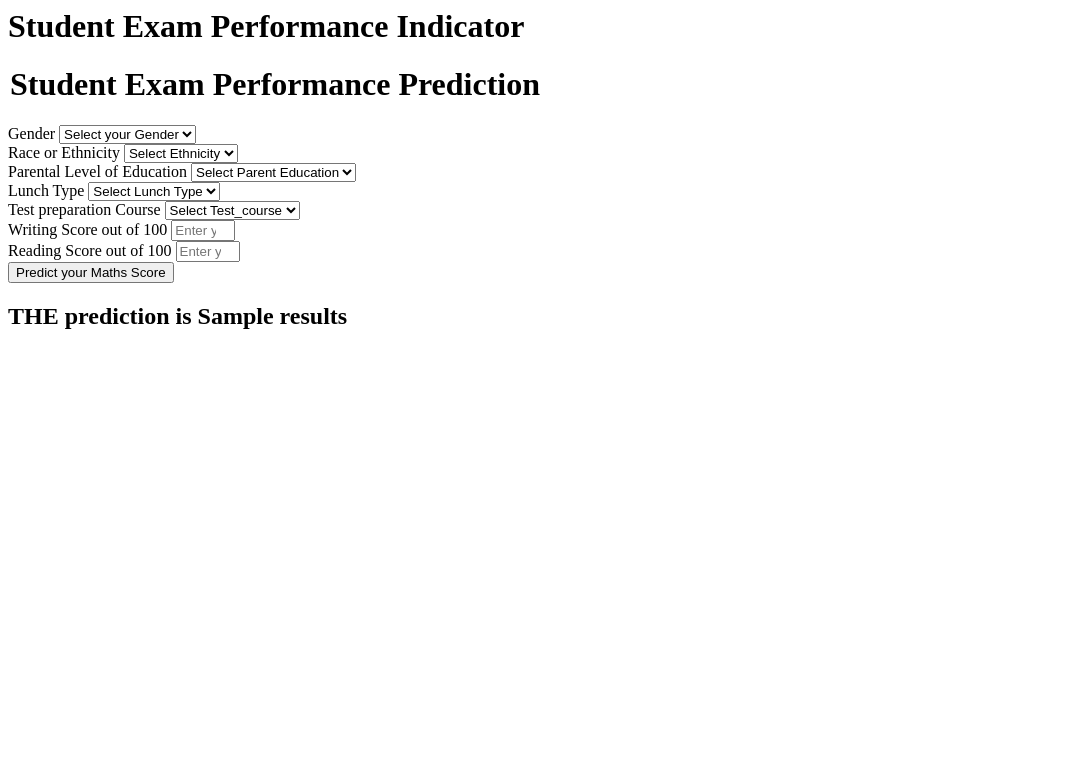
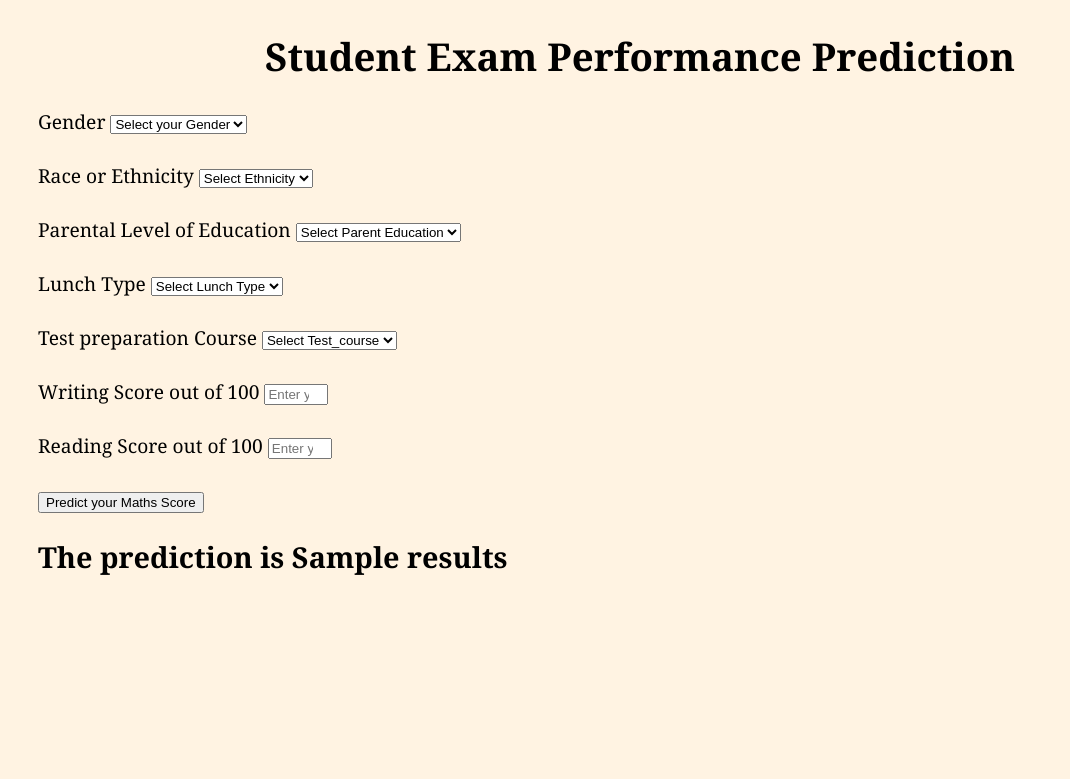
Before and after one commit to Arvisha/Machine-Learning-Project, a Flask app: template templates/home.html in a window 1280 px wide. Shown: the top 779 px of the page, without its empty margins (0-1070 px from the left). Run offline with Flask 3, Linux system fonts and the light colour scheme; the template is opened without the code that fills it: most values are stand-ins (such as "Sample title", 1, 10 or a date in 2020).

Commit message:
changed code

```diff
--- a/application.py
+++ b/application.py
@@ -11,11 +11,11 @@ app=application
 
 ## Route for a home page
 
-@app.route('/')
-def index():
-    return render_template('index.html')
+# @app.route('/')
+# def index():
+#     return render_template('home.html')
 
-@app.route('/predictdata',methods=['GET','POST'])
+@app.route('/',methods=['GET','POST'])
 def predict_datapoint():
     if request.method=='GET':
         return render_template('home.html')
@@ -39,4 +39,4 @@ def predict_datapoint():
 
 
 if __name__=="__main__":
-    app.run(host="0.0.0.0")  ## for deployment remove debug
+    app.run(host="0.0.0.0",debug = True)  ## for deployment remove debug
--- a/templates/home.html
+++ b/templates/home.html
@@ -1,10 +1,27 @@
+<!DOCTYPE html>
 <html>
+<head>
+  <style>
+    body{
+        background-color: #fff3e2;
+    }
+    .login{
+        margin: 30px;
+        font-size: larger;
+        font-family: Cambria, Cochin, Georgia, Times, 'Times New Roman', serif;
+    }
+    .heading{
+        display: flex;
+        justify-content: center;
+    }
+  </style>
+</head>
+
 <body>
     <div class="login">
-       <h1>Student Exam Performance Indicator</h1>
 
-       <form action="{{ url_for('predict_datapoint')}}" method="post">
-        <h1>
+       <form action="{{ url_for('predict_datapoint')}}" method="post" class="form">
+        <h1 class="heading">
             <legend>Student Exam Performance Prediction</legend>
         </h1>
         <div class="mb-3">
@@ -19,6 +36,7 @@
                 </option>
             </select>
         </div>
+         <br>
         <div class="mb-3">
             <label class="form-label">Race or Ethnicity</label>
             <select class="form-control" name="ethnicity" placeholder="Enter you ethnicity" required>
@@ -40,6 +58,7 @@
                 </option>
             </select>
         </div>
+         <br>
         <div class="mb-3">
             <label class="form-label">Parental Level of Education</label>
             <select class="form-control" name="parental_level_of_education"
@@ -65,6 +84,7 @@
                 </option>
             </select>
         </div>
+         <br>
         <div class="mb-3">
             <label class="form-label">Lunch Type</label>
             <select class="form-control" name="lunch" placeholder="Enter you Lunch" required>
@@ -77,6 +97,7 @@
                 </option>
             </select>
         </div>
+         <br>
         <div class="mb-3">
             <label class="form-label">Test preparation Course</label>
             <select class="form-control" name="test_preparation_course" placeholder="Enter you Course"
@@ -90,22 +111,24 @@
                 </option>
             </select>
         </div>
+         <br>
         <div class="mb-3">
             <label class="form-label">Writing Score out of 100</label>
-            <input class="form-control" type="number" name="reading_score"
-                placeholder="Enter your Reading score" min='0' max='100' />
+            <input class="form-control" type="number" name="reading_score" placeholder="Enter your Reading score" min='0' max='100' />
         </div>
+         <br>
         <div class="mb-3">
             <label class="form-label">Reading Score out of 100</label>
             <input class="form-control" type="number" name="writing_score"
                 placeholder="Enter your Reading Score" min='0' max='100' />
         </div>
+         <br>
         <div class="mb-3">
             <input class="btn btn-primary" type="submit" value="Predict your Maths Score" required />
         </div>
     </form>
     <h2>
-       THE  prediction is {{results}}
+       The prediction is {{results}}
     </h2>
    <body>
 </html>
```
